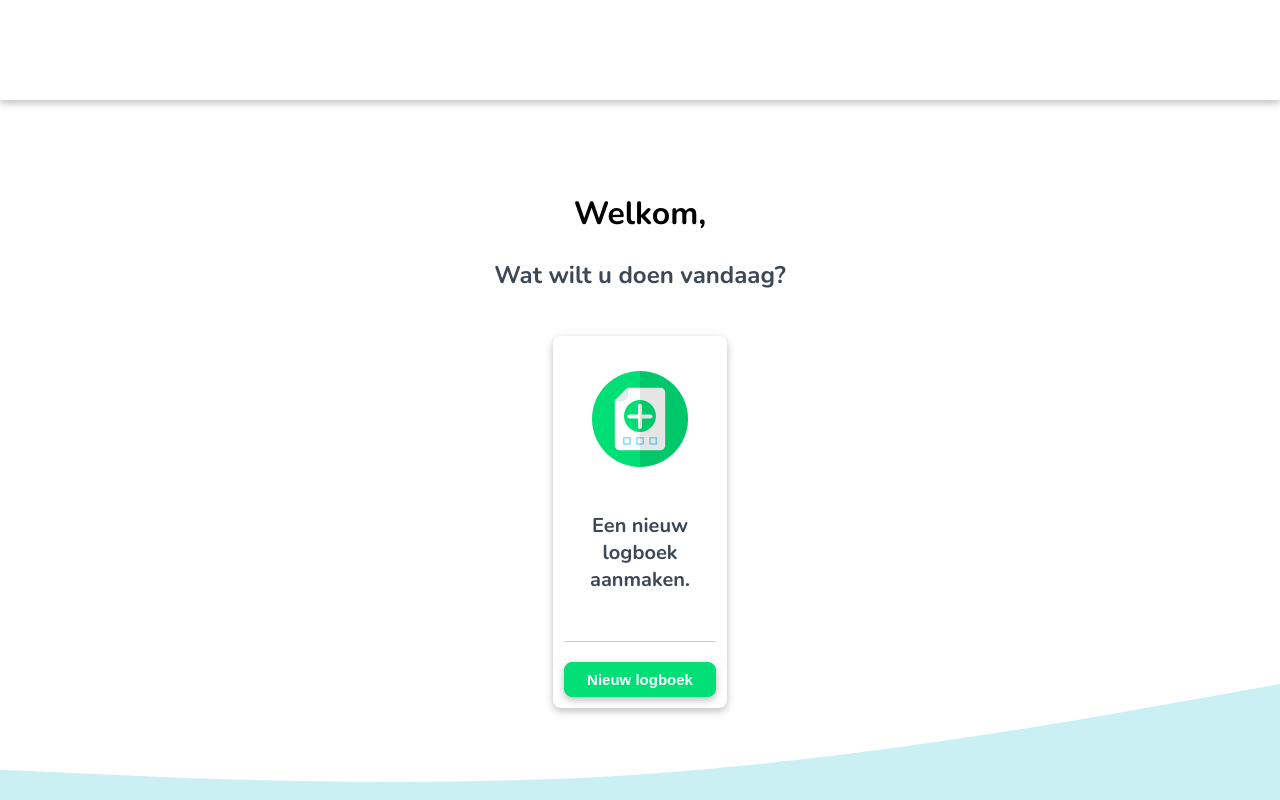
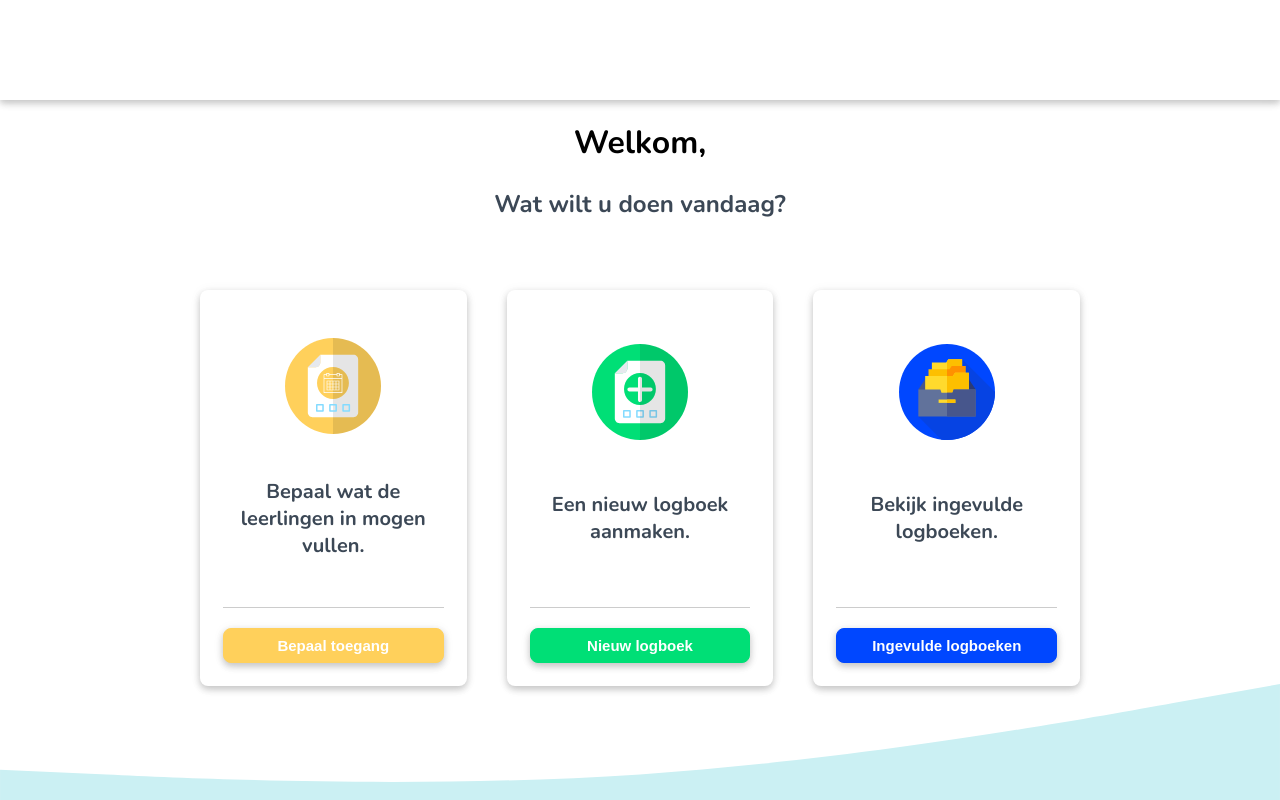
Before and after one commit to Rowan-Paul/HANAIM-DWA-Rekenlogboek, a React (Create React App) app in the folder rekenlogboek/client-side/: page /teacher in a window 1280 px wide. Built offline with nearby package versions, Linux system fonts and the light colour scheme.

Commit message:
Redesigned teacher landing page

```diff
--- a/rekenlogboek/client-side/src/js/App.js
+++ b/rekenlogboek/client-side/src/js/App.js
@@ -4,7 +4,6 @@ import { Switch, Route, BrowserRouter as Router } from 'react-router-dom'
 
 import Header from '../js/common/Header'
 
-import Teacher from './teacher/Teacher'
 import { TeacherLanding } from './teacher/containers/TeacherLanding'
 
 import newLBGeneral from './teacher/containers/General'
@@ -72,11 +71,7 @@ function App() {
 								{/* A few route so it gets the correct styling? */}
 								<Route path="/teacher/new-logbook"></Route>
 								<Route path="/teacher/overview"></Route>
-								<Route path="/teacher">
-									<Teacher>
-										<TeacherLanding />
-									</Teacher>
-								</Route>
+								<Route path="/teacher" component={TeacherLanding} />
 
 								{/* SIGN-IN */}
 								<Route exact path="/" component={SignIn} />
--- a/rekenlogboek/client-side/src/js/common/ButtonContainer.js
+++ b/rekenlogboek/client-side/src/js/common/ButtonContainer.js
@@ -5,8 +5,8 @@ import '../../scss/common/ButtonContainer.scss'
 
 export default function ButtonContainer(props) {
 	return (
-		<div className="ButtonContainer">
-			<div className="iconContainer">
+		<div className="button-container">
+			<div className="icon-container">
 				<img src={props.icon} alt="icon" />
 			</div>
 			<p>{props.description}</p>
--- a/rekenlogboek/client-side/src/js/teacher/Teacher.js
+++ /dev/null
@@ -1,9 +0,0 @@
-import React from 'react'
-
-import '../../scss/teacher/Teacher.scss'
-
-function Teacher(props) {
-	return <div className="teacher-developer">{props.children}</div>
-}
-
-export default Teacher
--- a/rekenlogboek/client-side/src/js/teacher/containers/TeacherLanding.js
+++ b/rekenlogboek/client-side/src/js/teacher/containers/TeacherLanding.js
@@ -7,7 +7,8 @@ import { withRouter } from 'react-router-dom'
 import ButtonContainer from '../../common/ButtonContainer'
 
 import createLogbookSVG from '../../../img/icons/create_log_green.svg'
-// import teacherSVG from '../../../img/icons/view_log_yellow.svg'
+import viewLogbookSVG from '../../../img/icons/view_log_yellow.svg'
+import archiveSVG from '../../../img/icons/archive.svg'
 
 function TeacherLandingUI(props) {
 	const changePage = page => {
@@ -20,18 +21,25 @@ function TeacherLandingUI(props) {
 				<h1>Welkom, {props.user.name}</h1>
 				<p>Wat wilt u doen vandaag?</p>
 				<div className="buttons-container">
-					{/* <ButtonContainer
-						icon={teacherSVG}
+					<ButtonContainer
+						icon={viewLogbookSVG}
 						color="yellow"
-						description="Het overzicht van alle logoeken bekijken."
-						value="Bekijk overzicht"
+						description="Bepaal wat de leerlingen in mogen vullen."
+						value="Bepaal toegang"
 						handler={() => changePage('overview')}
-					/> */}
+					/>
 					<ButtonContainer
 						icon={createLogbookSVG}
 						color="green"
 						description="Een nieuw logboek aanmaken."
 						value="Nieuw logboek"
+						handler={() => changePage('new-teacher/general')}
+					/>
+					<ButtonContainer
+						icon={archiveSVG}
+						color="blue"
+						description="Bekijk ingevulde logboeken."
+						value="Ingevulde logboeken"
 						handler={() => changePage('new-teacher/general')}
 					/>
 				</div>
--- a/rekenlogboek/client-side/src/scss/common/ButtonContainer.scss
+++ b/rekenlogboek/client-side/src/scss/common/ButtonContainer.scss
@@ -1,6 +1,6 @@
 @import '../Variables.scss';
 
-.ButtonContainer {
+.button-container {
 	box-shadow: $shadow;
 	border-radius: 8px;
 	height: 50%;
@@ -11,8 +11,10 @@
 	display: flex;
 	flex-direction: column;
 	justify-content: flex-end;
+	max-width: 270px;
+	background-color: #fff;
 
-	.iconContainer {
+	.icon-container {
 		align-items: center;
 		display: flex;
 		height: 40%;
--- a/rekenlogboek/client-side/src/scss/teacher/Teacher.scss
+++ /dev/null
@@ -1,10 +0,0 @@
-.teacher-developer {
-	width: 100%;
-
-	.buttons-container {
-		display: flex;
-		flex-direction: row;
-		justify-content: space-around;
-		width: 34%;
-	}
-}
--- a/rekenlogboek/client-side/src/scss/teacher/containers/TeacherLanding.scss
+++ b/rekenlogboek/client-side/src/scss/teacher/containers/TeacherLanding.scss
@@ -1,5 +1,6 @@
 .teacher-landing {
 	width: 100%;
+	height: inherit;
 
 	p {
 		font-size: 24px;
@@ -14,4 +15,10 @@
 		justify-content: center;
 		flex-direction: column;
 	}
+
+	.buttons-container {
+		display: flex;
+		flex-direction: row;
+		justify-content: space-around;
+	}
 }
```
Also changed, not shown: rekenlogboek/client-side/src/img/icons/archive.svg.
